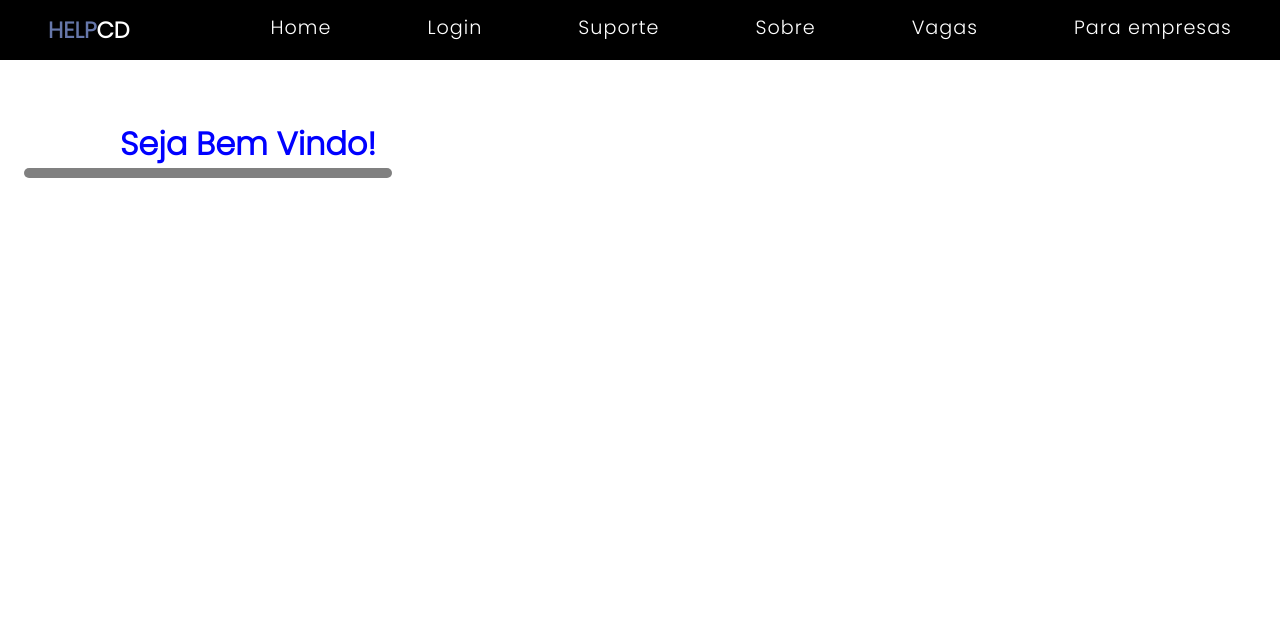
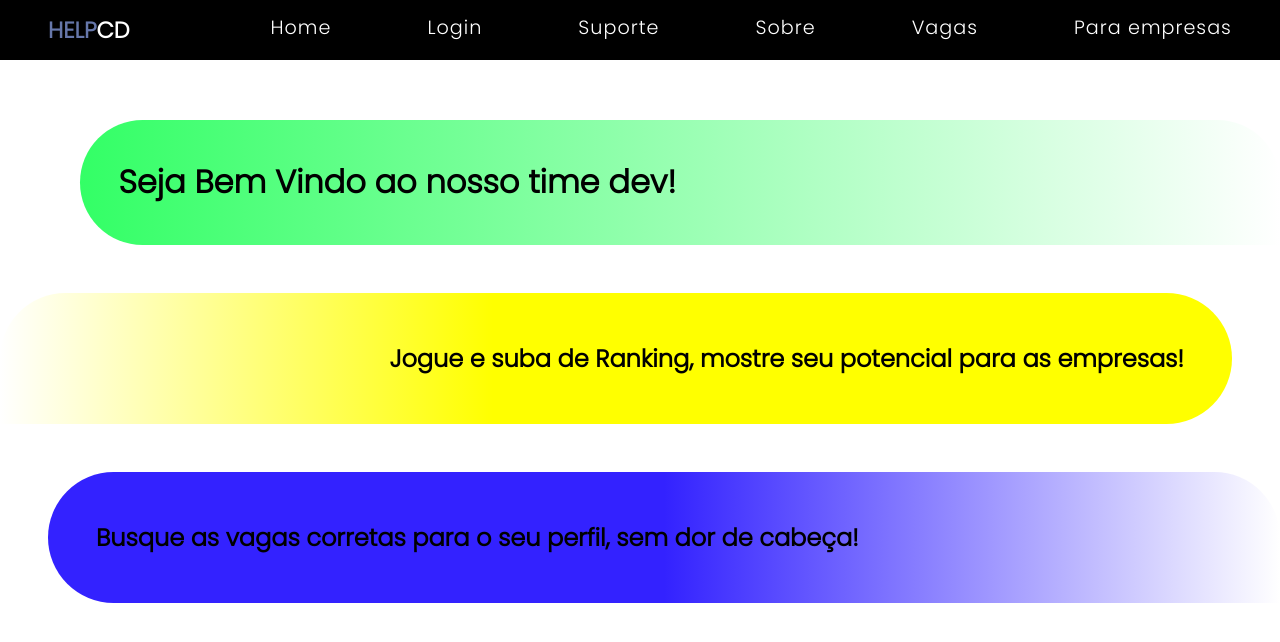
Before and after one commit to VicDevs/faculdade, a React (Create React App) app: page / in a window 1280 px wide. Shown: the top 642 px of the page. Built offline with nearby package versions, Linux system fonts and the light colour scheme.

Commit message:
ultima estilização

```diff
--- a/src/components/geral/Home.jsx
+++ b/src/components/geral/Home.jsx
@@ -1,11 +1,13 @@
-import { TituloHome } from "../../styled";
+import { SubtituloHome, SubtituloHome2, TituloHome } from "../../styled";
 import Menu from "./../../components/geral/Menu";
 
 export default function Home() {
   return (
     <>
       <Menu />
-      <TituloHome>Seja Bem Vindo!</TituloHome>
+      <TituloHome>Seja Bem Vindo ao nosso time dev!</TituloHome>
+      <SubtituloHome>Jogue e suba de Ranking, mostre seu potencial para as empresas!</SubtituloHome>
+      <SubtituloHome2>Busque as vagas corretas para o seu perfil, sem dor de cabeça!</SubtituloHome2>
     </>
   );
 }
--- a/src/components/geral/Vagas.jsx
+++ b/src/components/geral/Vagas.jsx
@@ -1,10 +1,13 @@
+import { CardVaga } from "../../styled";
 import Menu from "./../../components/geral/Menu";
 
 export default function Vagas() {
   return (
     <>
       <Menu />
-      <h1>vagas</h1>
+      <CardVaga>
+
+      </CardVaga>
     </>
   );
 }
--- a/src/styled.js
+++ b/src/styled.js
@@ -62,7 +62,7 @@ export const MenuInicial = styled.nav`
 
     @media (max-width: 768px) {
 
-        width: 8%;
+        width: 10%;
         height: 100vh;
         transition: all .7s;
         position: fixed;
@@ -81,10 +81,10 @@ export const MenuInicial = styled.nav`
             :nth-child(1){
                 color: #67a;
                 margin: 0;
-                background-color: #0013;
+                background-color: #fff4;
             }
             :hover{
-                background-color: #0013;
+                background-color: #fff4;
             }
         }
         }
@@ -96,7 +96,7 @@ export const MenuInicial = styled.nav`
         }
 
         :hover{
-            width: 35%;
+            width: 40%;
             ul{
                 display: flex;
                 animation: acender .8s;
@@ -132,14 +132,44 @@ export const MenuCandidato = styled.nav`
     justify-content: space-around;
     align-items: center;
     padding: 1em;
-    background:linear-gradient(to right, #ccc, #fa0);
+    background-color: #fa0;
   }
+
 
   a{
     text-decoration: none;
     color: #000;
     font-size: 1.1rem;
     font-weight: bold;
+
+    ::after{
+        content: '';
+        position: absolute;
+        width: 1.2rem;
+        top: 2.5rem;
+        transform: translateX(-3.2rem);
+        height: 2px;
+        transition: all .6s;
+    }
+    :hover{
+        ::after{
+            width: 3.2rem;
+            background-color: #000;
+        }
+    }
+  }
+
+  @media (max-width:768px) {
+    ul{
+        flex-direction: column;
+        width: 8%;
+        height: 100vh;
+    }
+    a{
+        ::after{
+            display: none;
+        }
+    }
   }
 
 `
@@ -190,7 +220,8 @@ fieldset{
 }
 
     label{
-        align-items: center;
+        align-self: flex-start;
+        margin-left: 10vh;
         color: white;
         font-size: 1.2rem;
         padding: 6px;
@@ -219,7 +250,7 @@ fieldset{
         color: white;
         font-weight: bold;
         width: 50%;
-        border: 2px solid #062;
+        border: 2px solid yellow;
         :hover{
 
             font-weight: bold;
@@ -264,6 +295,7 @@ fieldset{
     }
     p{
         color: white;
+        margin: .7em;
 
         ::after{
             content: '';
@@ -284,20 +316,24 @@ fieldset{
     }
 
     @media (max-width:768px){
-       margin: 10vh auto;
 
        fieldset{
         width: 100%;
         align-items: center;
        }
+       label{
+        margin: 0;
+        align-self: center;
+       }
 
-       }
         a{
 
             ::after{
                 display: none;
             }
         }
+
+
 
 
    @keyframes slide2 {
@@ -398,41 +434,68 @@ export const MenuHamburguer = styled.div`
 `
 
 export const TituloHome = styled.h1`
-    margin: 15vh 0 0 15vh;
-    color: blue;
+    margin: 15vh 0 0 10vh;
+    color: black;
+    padding: 1.2em;
     font-size: 2em;
     animation: slide 2s;
-
-    ::after{
-        content: '';
-        width: 46vh;
-        height: 10px;
-        border-radius: 1em;
-        background-color: gray;
-        position: absolute;
-        transform: translate(-44vh, 3rem);
-    }
+    background: linear-gradient(to right, #3f6, white);
+    animation: open 2s;
+    border-radius:2em 2em 0 2em;
+    white-space: nowrap;
 
     @media (max-width: 768px) {
         margin: 0;
-        padding: 10px;
-        text-align: center;
+        white-space: normal;
+        margin-left: 10vh;
     }
+
+    @keyframes open {
+        0%{
+            transform: translateX(100vh);
+        }
+    }
+
+`
+
+export const SubtituloHome = styled.h2`
+    background: linear-gradient(to left, yellow 60%, white);
+    margin: 2em 2em 0 0;
+    padding: 2em;
+    border-radius: 3em 3em 3em 0;
+    animation: slide 2s;
+    text-align: end;
+    white-space: nowrap;
 
     @keyframes slide {
         0%{
-            opacity: 0;
-            transform: translateX(-60%);
+            transform: translateX(-100vh);
         }
-        40%{
-            opacity: .5;
-        }
-
     }
 
+    @media (max-width:768px) {
+        white-space: normal;
+        margin-left: 10vh;
+    }
+`
+
+export const SubtituloHome2 = styled.h2`
+    background: linear-gradient(to right, #32f 50%, white);
+    margin:2em 0 0 2em;
+    border-radius: 3em 3em 0 3em;
+    padding: 2em;
+    animation: open 3s;
+
+    @media (max-width:768px){
+        margin-left: 10vh;
+    }
 `
 
 export const TituloSuporte = styled.h1`
     text-align: center;
     margin-top: 15vh;
 `
+
+export const CardVaga = styled.div`
+
+`
```
